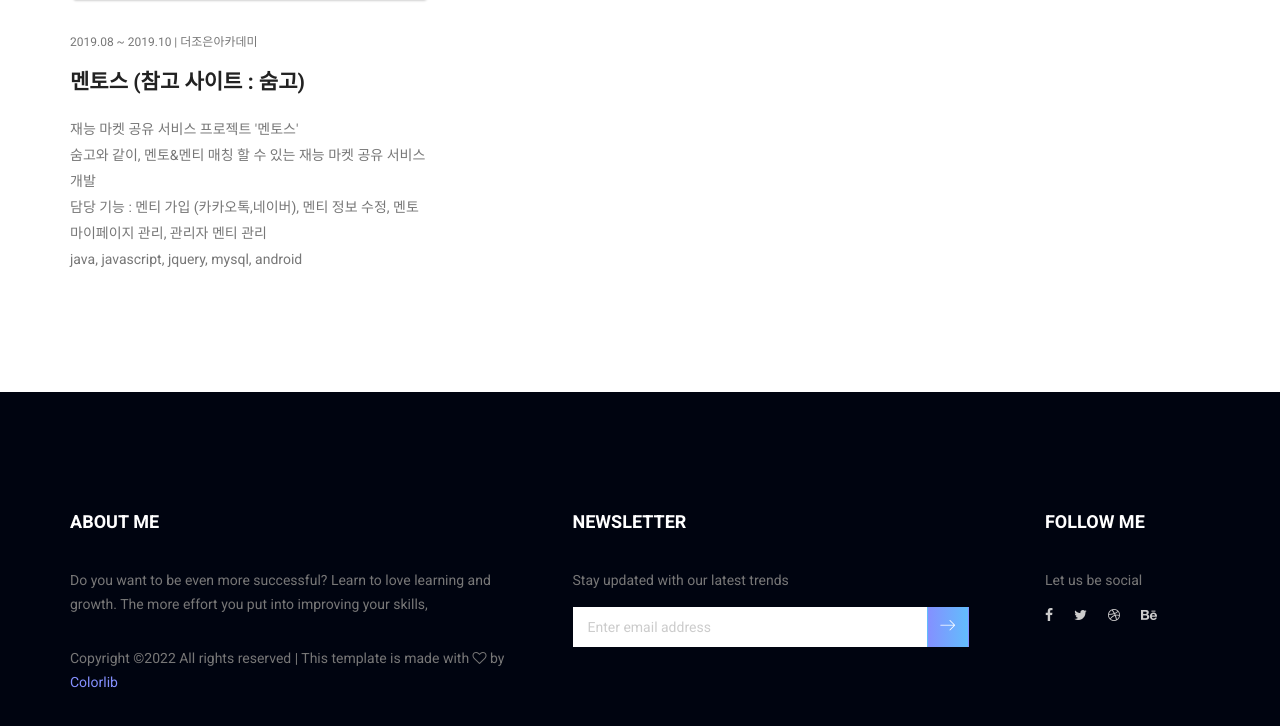
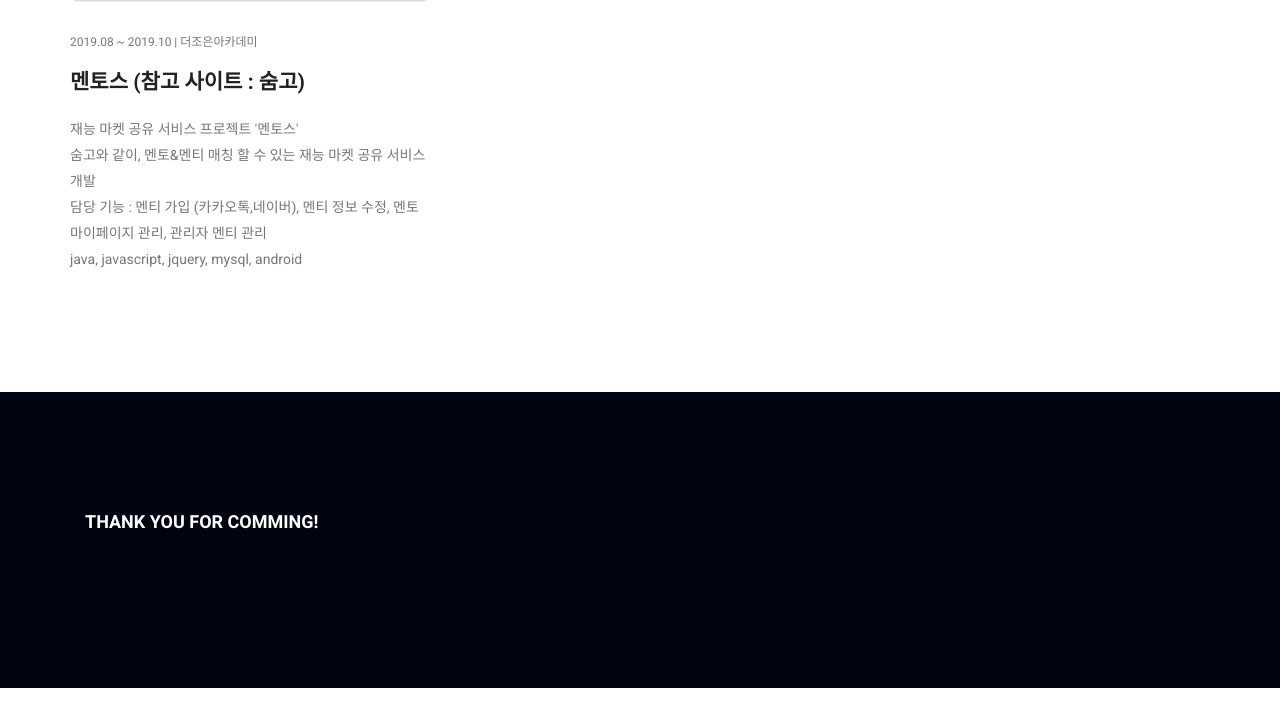
Before and after one commit to chaejieun/chaejieun-portfolio, a website: page index.html in a window 1280 px wide. Shown: the part 3018-3744 px from the top of the page. After the commit the page ends 3706 px from the top, so only its background shows below. Drawn offline with nearby package versions, Linux system fonts and the light colour scheme; some packages are replaced by stand-ins of ours.

```diff
--- a/index.html
+++ b/index.html
@@ -95,7 +95,7 @@
 								<h7> ✉ Email : pettojim@naver.com </h7>
 								</br>
 								<p></p>
-								<a class="banner_btn" href="#">이력서 다운받기</a>
+								<a class="banner_btn" href="img/chaejieun_resume_20220410.docx" download="chaejieun_resume">이력서 다운받기</a>
 							</div>
 						</div>
 					</div>
@@ -376,47 +376,12 @@
         <footer class="footer_area p_120">
         	<div class="container">
         		<div class="row footer_inner">
-        			<div class="col-lg-5 col-sm-6">
-        				<aside class="f_widget ab_widget">
-        					<div class="f_title">
-        						<h3>About Me</h3>
-        					</div>
-        					<p>Do you want to be even more successful? Learn to love learning and growth. The more effort you put into improving your skills,</p>
-        					<p><!-- Link back to Colorlib can't be removed. Template is licensed under CC BY 3.0. -->
-Copyright &copy;<script>document.write(new Date().getFullYear());</script> All rights reserved | This template is made with <i class="fa fa-heart-o" aria-hidden="true"></i> by <a href="https://colorlib.com" target="_blank">Colorlib</a>
-<!-- Link back to Colorlib can't be removed. Template is licensed under CC BY 3.0. -->
-</p>
-        				</aside>
-        			</div>
+
         			<div class="col-lg-5 col-sm-6">
         				<aside class="f_widget news_widget">
         					<div class="f_title">
-        						<h3>Newsletter</h3>
+        						<h3>THANK YOU FOR COMMING!</h3>
         					</div>
-        					<p>Stay updated with our latest trends</p>
-        					<div id="mc_embed_signup">
-                                <form target="_blank" action="https://spondonit.us12.list-manage.com/subscribe/post?u=1462626880ade1ac87bd9c93a&amp;id=92a4423d01" method="get" class="subscribe_form relative">
-                                	<div class="input-group d-flex flex-row">
-                                        <input name="EMAIL" placeholder="Enter email address" onfocus="this.placeholder = ''" onblur="this.placeholder = 'Email Address '" required="" type="email">
-                                        <button class="btn sub-btn"><span class="lnr lnr-arrow-right"></span></button>
-                                    </div>
-                                    <div class="mt-10 info"></div>
-                                </form>
-                            </div>
-        				</aside>
-        			</div>
-        			<div class="col-lg-2">
-        				<aside class="f_widget social_widget">
-        					<div class="f_title">
-        						<h3>Follow Me</h3>
-        					</div>
-        					<p>Let us be social</p>
-        					<ul class="list">
-        						<li><a href="#"><i class="fa fa-facebook"></i></a></li>
-        						<li><a href="#"><i class="fa fa-twitter"></i></a></li>
-        						<li><a href="#"><i class="fa fa-dribbble"></i></a></li>
-        						<li><a href="#"><i class="fa fa-behance"></i></a></li>
-        					</ul>
         				</aside>
         			</div>
         		</div>
```
Also changed, not shown: contact.html (+1 -17 lines), 1 other file.
